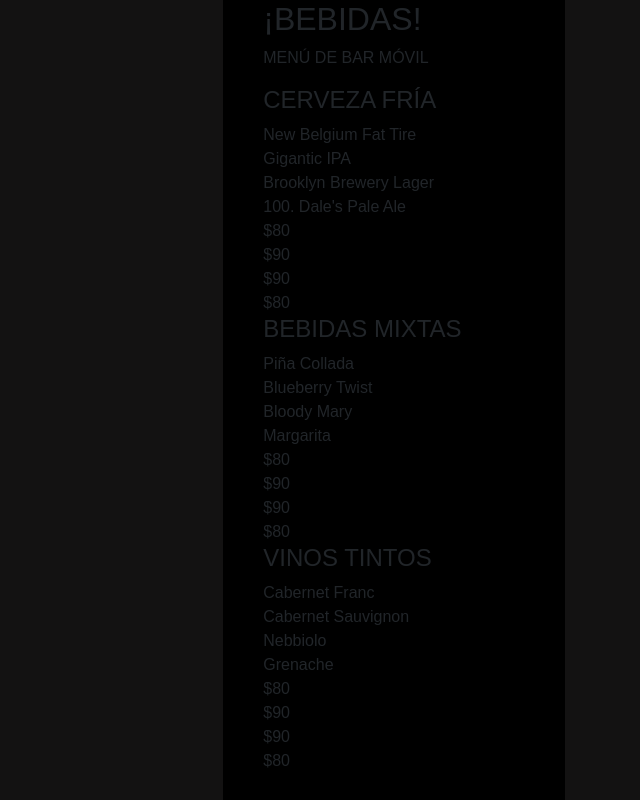
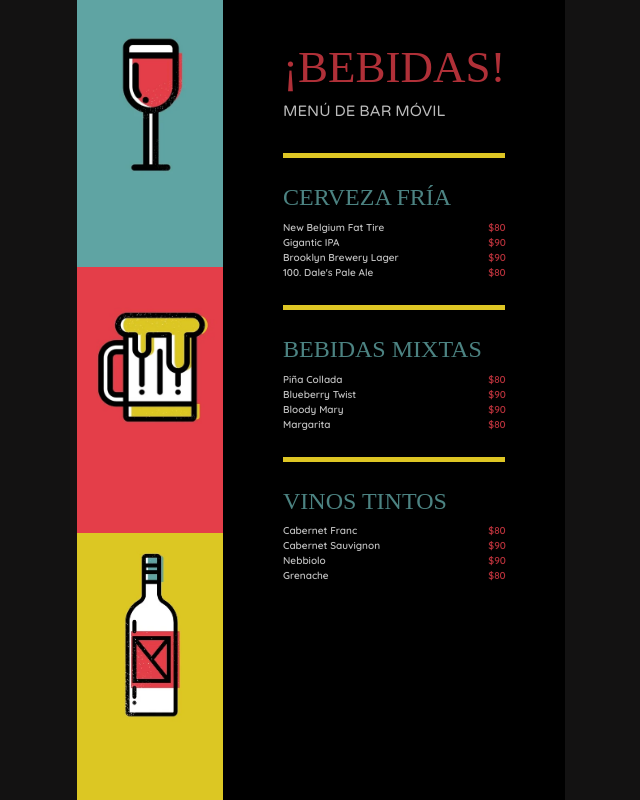
Before and after one commit to candeviolam/carta-de-bar, a plain HTML site: page 1 Carta de bar/index.html in a window 1280 px wide. Shown: the whole page, without its empty margins (319-959 px from the left). Drawn offline with nearby package versions, Linux system fonts and the light colour scheme; a web font is replaced by a local one.

Commit message:
imágenes y color en fuentes

```diff
--- a/1 Carta de bar/css/index.css
+++ b/1 Carta de bar/css/index.css
@@ -1,6 +1,11 @@
+:root {
+  --fuente-titulo: "Sofia Sans Extra Condensed";
+  --fuente-subtitulo: "Varela Round";
+  --fuente-productos: "Quicksand";
+}
+
 body {
   background-color: #131212;
-  font-family: "Sofia Sans Extra Condensed", sans-serif;
 }
 
 .container {
@@ -9,11 +14,20 @@ body {
   flex-direction: row;
 }
 
+/*Imágenes*/
 .contenedor_imagenes {
   width: 30%;
   height: 100vh;
+  background-color: white;
   display: flex;
   flex-direction: column;
+}
+
+.copa,
+.cerveza,
+.botella {
+  width: 100%;
+  height: 33.33%;
 }
 
 .copa {
@@ -28,6 +42,23 @@ body {
   background-color: #dcc723;
 }
 
+img {
+  width: 130px;
+  height: 180px;
+  margin-left: 13px;
+  margin-top: 13px;
+}
+/*Fin imágenes*/
+
+.separador {
+  width: 70%;
+  height: 5px;
+  background-color: #dec624;
+  margin-top: 25px;
+  margin-bottom: 25px;
+}
+
+/*Información*/
 .contenedor_informacion {
   width: 70%;
   height: 100vh;
@@ -38,17 +69,11 @@ body {
 }
 
 .info {
+  width: 70%;
   display: flex;
   flex-direction: column;
-}
-
-.contenedor_informacion div {
-  width: 90%;
-}
-
-.row {
-  display: flex;
-  flex-direction: row;
+  margin: 0;
+  padding: 0;
 }
 
 .col-10,
@@ -56,3 +81,35 @@ body {
   display: flex;
   flex-direction: column !important;
 }
+
+h1,
+h4 {
+  font-family: var(--fuente-titulo);
+}
+
+h4 {
+  color: #5fa4a3cc;
+}
+
+h1 {
+  font-size: 45px;
+  margin-top: 40px;
+  color: #e43e49c5;
+}
+
+h5 {
+  font-family: var(--fuente-subtitulo);
+  font-size: 15px;
+  color: #efefefc9;
+}
+
+span {
+  font-family: var(--fuente-productos);
+  font-size: 10px;
+  color: #efefefcc;
+}
+
+.span_rojo {
+  color: #e43e49cb;
+}
+/*Fin información*/
--- a/1 Carta de bar/index.html
+++ b/1 Carta de bar/index.html
@@ -14,22 +14,26 @@
     <link rel="preconnect" href="https://fonts.googleapis.com" />
     <link rel="preconnect" href="https://fonts.gstatic.com" crossorigin />
     <link
-      href="https://fonts.googleapis.com/css2?family=Roboto:wght@300&family=Sofia+Sans+Extra+Condensed:wght@300&family=Source+Sans+Pro:wght@200&display=swap"
+      href="https://fonts.googleapis.com/css2?family=Quicksand:wght@600&family=Roboto:wght@300&family=Sofia+Sans+Extra+Condensed&family=Source+Sans+Pro:wght@200&family=Varela+Round&display=swap"
       rel="stylesheet"
     />
   </head>
   <body>
     <div class="container">
+      <!--Imágenes-->
       <div class="contenedor_imagenes">
-        <div class="copa"></div>
-        <div class="cerveza"></div>
-        <div class="botella"></div>
+        <div class="copa"><img src="./img/copa_de_vino.png" alt="" /></div>
+        <div class="cerveza"><img src="./img/cerveza.png" alt="" /></div>
+        <div class="botella"><img src="./img/botella.png" alt="" /></div>
       </div>
+      <!--Fin imágenes-->
+      <!--Información-->
       <div class="container contenedor_informacion">
         <div class="container info">
-          <h2>¡BEBIDAS!</h2>
-          <p>MENÚ DE BAR MÓVIL</p>
+          <h1>¡BEBIDAS!</h1>
+          <h5>MENÚ DE BAR MÓVIL</h5>
         </div>
+        <div class="separador"></div>
         <div class="container info">
           <h4>CERVEZA FRÍA</h4>
           <div class="row">
@@ -40,13 +44,14 @@
               <span>100. Dale's Pale Ale</span>
             </div>
             <div class="col-2">
-              <span>$80</span>
-              <span>$90</span>
-              <span>$90</span>
-              <span>$80</span>
+              <span class="span_rojo">$80</span>
+              <span class="span_rojo">$90</span>
+              <span class="span_rojo">$90</span>
+              <span class="span_rojo">$80</span>
             </div>
           </div>
         </div>
+        <div class="separador"></div>
         <div class="container info">
           <h4>BEBIDAS MIXTAS</h4>
           <div class="row">
@@ -57,13 +62,14 @@
               <span>Margarita</span>
             </div>
             <div class="col-2">
-              <span>$80</span>
-              <span>$90</span>
-              <span>$90</span>
-              <span>$80</span>
+              <span class="span_rojo">$80</span>
+              <span class="span_rojo">$90</span>
+              <span class="span_rojo">$90</span>
+              <span class="span_rojo">$80</span>
             </div>
           </div>
         </div>
+        <div class="separador"></div>
         <div class="container info">
           <h4>VINOS TINTOS</h4>
           <div class="row">
@@ -74,14 +80,15 @@
               <span>Grenache</span>
             </div>
             <div class="col-2">
-              <span>$80</span>
-              <span>$90</span>
-              <span>$90</span>
-              <span>$80</span>
+              <span class="span_rojo">$80</span>
+              <span class="span_rojo">$90</span>
+              <span class="span_rojo">$90</span>
+              <span class="span_rojo">$80</span>
             </div>
           </div>
         </div>
       </div>
+      <!--Fin información-->
     </div>
     <script
       src="https://cdn.jsdelivr.net/npm/bootstrap@5.3.0-alpha1/dist/js/bootstrap.bundle.min.js"
```
